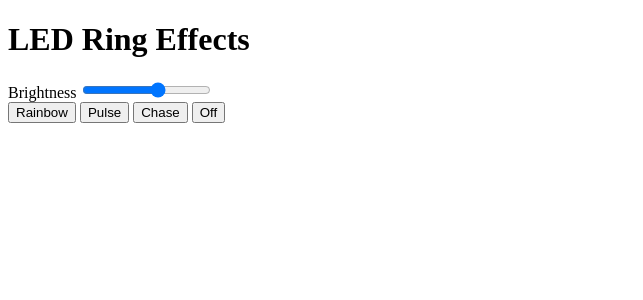
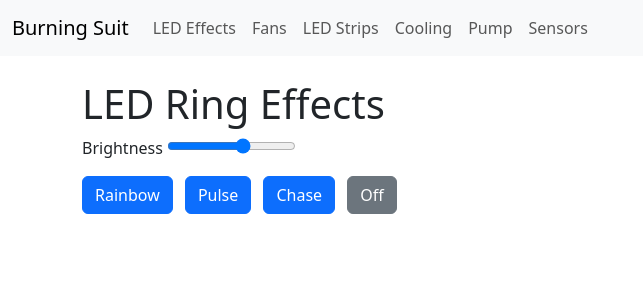
Before and after one commit to Parawaram/burning-control, a Flask app: page /effects in a window 1280 px wide. Shown: the top 300 px of the page, without its empty margins (0-643 px from the left). Run offline with Flask 3, Linux system fonts and the light colour scheme.

Commit message:
Add bootstrap navigation and placeholder pages

```diff
--- a/backend/app.py
+++ b/backend/app.py
@@ -11,6 +11,26 @@ def index():
 @app.route('/effects')
 def effects():
     return render_template('effects.html')
+
+@app.route('/fans')
+def fans():
+    return render_template('fans.html')
+
+@app.route('/leds')
+def leds():
+    return render_template('leds.html')
+
+@app.route('/cooling')
+def cooling():
+    return render_template('cooling.html')
+
+@app.route('/pump')
+def pump():
+    return render_template('pump.html')
+
+@app.route('/monitor')
+def monitor():
+    return render_template('monitor.html')
 
 @app.post('/api/color')
 def api_color():
--- /dev/null
+++ b/frontend/templates/base.html
@@ -0,0 +1,34 @@
+<!DOCTYPE html>
+<html lang="en">
+<head>
+  <meta charset="UTF-8">
+  <title>{% block title %}Burning Suit Control{% endblock %}</title>
+  <link href="https://cdn.jsdelivr.net/npm/bootstrap@5.3.0/dist/css/bootstrap.min.css" rel="stylesheet">
+  <link rel="stylesheet" href="{{ url_for('static', filename='style.css') }}">
+</head>
+<body>
+<nav class="navbar navbar-expand-lg navbar-light bg-light">
+  <div class="container-fluid">
+    <a class="navbar-brand" href="/">Burning Suit</a>
+    <button class="navbar-toggler" type="button" data-bs-toggle="collapse" data-bs-target="#navbarNav" aria-controls="navbarNav" aria-expanded="false" aria-label="Toggle navigation">
+      <span class="navbar-toggler-icon"></span>
+    </button>
+    <div class="collapse navbar-collapse" id="navbarNav">
+      <ul class="navbar-nav">
+        <li class="nav-item"><a class="nav-link" href="/effects">LED Effects</a></li>
+        <li class="nav-item"><a class="nav-link" href="/fans">Fans</a></li>
+        <li class="nav-item"><a class="nav-link" href="/leds">LED Strips</a></li>
+        <li class="nav-item"><a class="nav-link" href="/cooling">Cooling</a></li>
+        <li class="nav-item"><a class="nav-link" href="/pump">Pump</a></li>
+        <li class="nav-item"><a class="nav-link" href="/monitor">Sensors</a></li>
+      </ul>
+    </div>
+  </div>
+</nav>
+<div class="container mt-4">
+  {% block content %}{% endblock %}
+</div>
+<script src="https://cdn.jsdelivr.net/npm/bootstrap@5.3.0/dist/js/bootstrap.bundle.min.js"></script>
+{% block scripts %}{% endblock %}
+</body>
+</html>
--- /dev/null
+++ b/frontend/templates/cooling.html
@@ -0,0 +1,6 @@
+{% extends 'base.html' %}
+{% block title %}Cooling System Control{% endblock %}
+{% block content %}
+  <h1>Cooling System Control</h1>
+  <p>Interface for managing the suit cooling system will appear here.</p>
+{% endblock %}
--- a/frontend/templates/effects.html
+++ b/frontend/templates/effects.html
@@ -1,23 +1,16 @@
-<!-- frontend/templates/effects.html -->
-<!DOCTYPE html>
-<html lang="en">
-<head>
-  <meta charset="UTF-8">
-  <title>Burning Suit Effects</title>
-  <link rel="stylesheet" href="{{ url_for('static', filename='style.css') }}">
-</head>
-<body>
+{% extends 'base.html' %}
+{% block title %}Burning Suit Effects{% endblock %}
+{% block content %}
   <h1>LED Ring Effects</h1>
   <label for="brightness">Brightness</label>
   <input type="range" id="brightness" min="0" max="0.5" step="0.05" value="0.3">
-
-  <div>
-    <button onclick="sendAnimation('rainbow')">Rainbow</button>
-    <button onclick="sendAnimation('pulse')">Pulse</button>
-    <button onclick="sendAnimation('chase')">Chase</button>
-    <button onclick="turnOff()">Off</button>
+  <div class="mt-3">
+    <button class="btn btn-primary me-2" onclick="sendAnimation('rainbow')">Rainbow</button>
+    <button class="btn btn-primary me-2" onclick="sendAnimation('pulse')">Pulse</button>
+    <button class="btn btn-primary me-2" onclick="sendAnimation('chase')">Chase</button>
+    <button class="btn btn-secondary" onclick="turnOff()">Off</button>
   </div>
-
+{% endblock %}
+{% block scripts %}
   <script src="{{ url_for('static', filename='effects.js') }}"></script>
-</body>
-</html>
+{% endblock %}
--- /dev/null
+++ b/frontend/templates/fans.html
@@ -0,0 +1,6 @@
+{% extends 'base.html' %}
+{% block title %}Fans Control{% endblock %}
+{% block content %}
+  <h1>Fans Control</h1>
+  <p>Interface for managing costume fans will appear here.</p>
+{% endblock %}
--- /dev/null
+++ b/frontend/templates/leds.html
@@ -0,0 +1,6 @@
+{% extends 'base.html' %}
+{% block title %}LED Strips Control{% endblock %}
+{% block content %}
+  <h1>LED Strips Control</h1>
+  <p>Interface for managing additional LED strips will appear here.</p>
+{% endblock %}
--- /dev/null
+++ b/frontend/templates/monitor.html
@@ -0,0 +1,6 @@
+{% extends 'base.html' %}
+{% block title %}Sensors Monitor{% endblock %}
+{% block content %}
+  <h1>Sensors Monitor</h1>
+  <p>Temperature, voltage and other sensor data will appear here.</p>
+{% endblock %}
--- /dev/null
+++ b/frontend/templates/pump.html
@@ -0,0 +1,6 @@
+{% extends 'base.html' %}
+{% block title %}Pump Control{% endblock %}
+{% block content %}
+  <h1>Pump Control</h1>
+  <p>Interface for managing the liquid pump will appear here.</p>
+{% endblock %}
```
Also changed, not shown: frontend/templates/index.html (+9 -15 lines), 1 other file.
